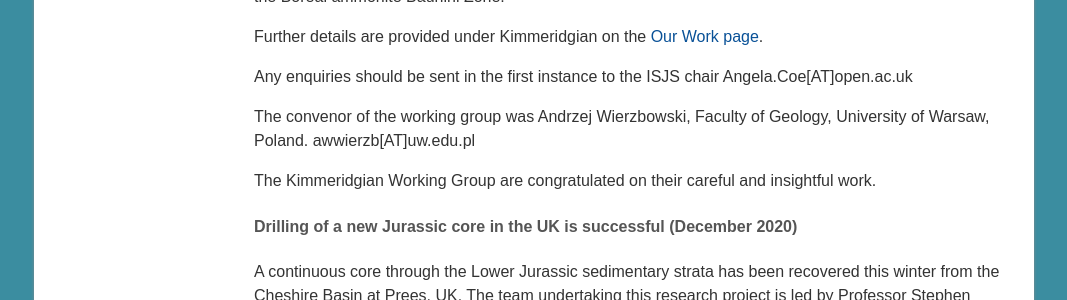
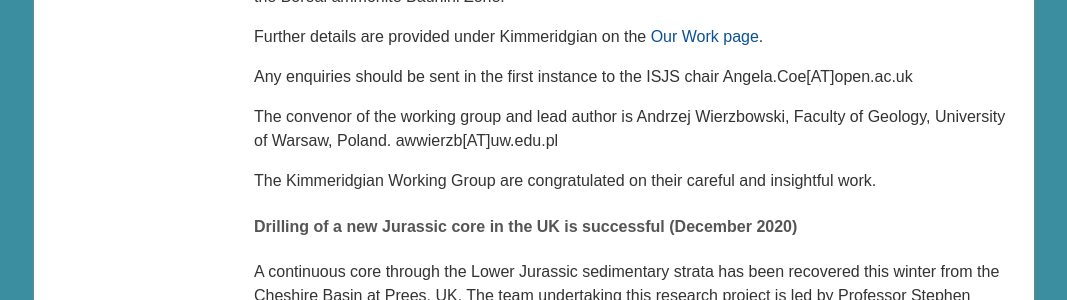
Before and after one commit to i-c-stratigraphy/subcommission-jurassic, a Jekyll site: the page built from pages/news.md, in a window 1280 px wide. Shown: the part 754-1054 px from the top of the page, without its empty margins (106-1173 px from the left). Built offline with Jekyll 4.4.1, drawn with Linux system fonts in a browser that asks for light colours.

Commit message:
Update news.md

```diff
--- a/pages/news.md
+++ b/pages/news.md
@@ -14,7 +14,7 @@ Further details are provided under Kimmeridgian on the [Our Work page](/our-work
 
 Any enquiries should be sent in the first instance to the ISJS chair Angela.Coe[AT]open.ac.uk
 
-The convenor of the working group was Andrzej Wierzbowski, Faculty of Geology, University of Warsaw, Poland. awwierzb[AT]uw.edu.pl
+The convenor of the working group and lead author is Andrzej Wierzbowski, Faculty of Geology, University of Warsaw, Poland. awwierzb[AT]uw.edu.pl
 
 The Kimmeridgian Working Group are congratulated on their careful and insightful work.
 
```
